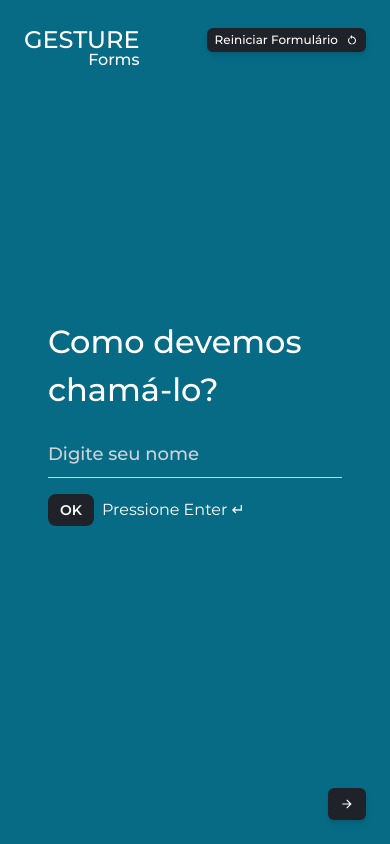
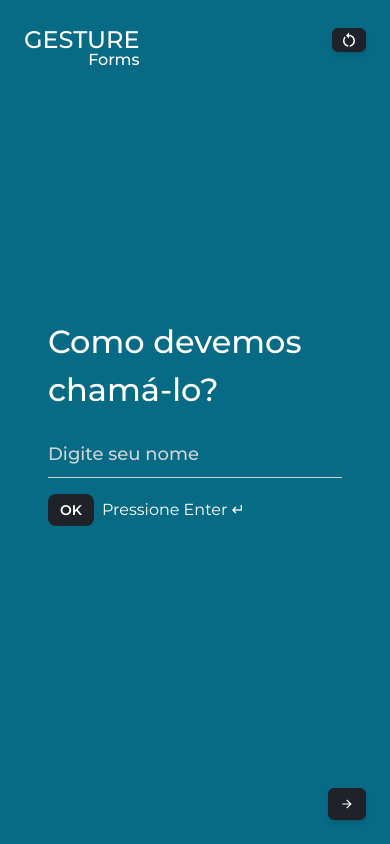
Before and after one commit to antoniofrmagalhaes/gesture-forms, a Next.js app: page / in a window 390 px wide. Built offline with nearby package versions, Linux system fonts and the light colour scheme.

Commit message:
ajustando responsividade do botao de reset de formulario

```diff
--- a/src/app/components/forms/FormView.tsx
+++ b/src/app/components/forms/FormView.tsx
@@ -1,4 +1,11 @@
-import { Box, Button, Flex, Text } from "@chakra-ui/react";
+import {
+  Box,
+  Button,
+  Flex,
+  Text,
+  Icon,
+  useBreakpointValue,
+} from "@chakra-ui/react";
 import { MdRestartAlt } from "react-icons/md";
 import ProgressBar from "@/app/components/forms/ProgressBar";
 import FormNavigator from "@/app/components/forms/FormNavigator";
@@ -9,12 +16,36 @@ export default function FormView() {
   const { state, dispatch, handleSubmit } = useQuestions();
   const { questionIndex, questions } = state;
 
+  const buttonVariant = useBreakpointValue(
+    {
+      base: "icon",
+      md: "text",
+    },
+    {
+      fallback: "text",
+    }
+  );
+
   const onSubmit = () => {
     dispatch({ type: "SET_VIEW", payload: { index: 1 } });
   };
 
   const handleResetForm = () => {
     dispatch({ type: "RESET_FORM" });
+  };
+
+  const commonButtonProps = {
+    size: { base: "xs", sm: "sm" },
+    color: "white",
+    backgroundColor: "gray.800",
+    boxShadow: "md",
+    _hover: {
+      backgroundColor: "gray.800",
+    },
+    _active: {
+      backgroundColor: "gray.800",
+      boxShadow: "none",
+    },
   };
 
   return (
@@ -50,22 +81,21 @@ export default function FormView() {
           />
         </Box>
         <Button
-          size={{ base: "xs", sm: "sm" }}
+          {...commonButtonProps}
           onClick={handleResetForm}
-          color="white"
-          backgroundColor="gray.800"
-          fontWeight={500}
-          rightIcon={<MdRestartAlt />}
-          boxShadow="md"
-          _hover={{
-            backgroundColor: "gray.800",
-          }}
-          _active={{
-            backgroundColor: "gray.800",
-            boxShadow: "none",
-          }}
+          fontWeight={buttonVariant === "text" ? 500 : undefined}
+          {...(buttonVariant === "icon"
+            ? { "aria-label": "Reiniciar Formulário" }
+            : {})}
         >
-          Reiniciar Formulário
+          {buttonVariant === "icon" ? (
+            <Icon as={MdRestartAlt} fontSize={18} />
+          ) : (
+            <>
+              Reiniciar Formulário
+              <Icon as={MdRestartAlt} ml={2} />
+            </>
+          )}
         </Button>
       </Flex>
 
```
